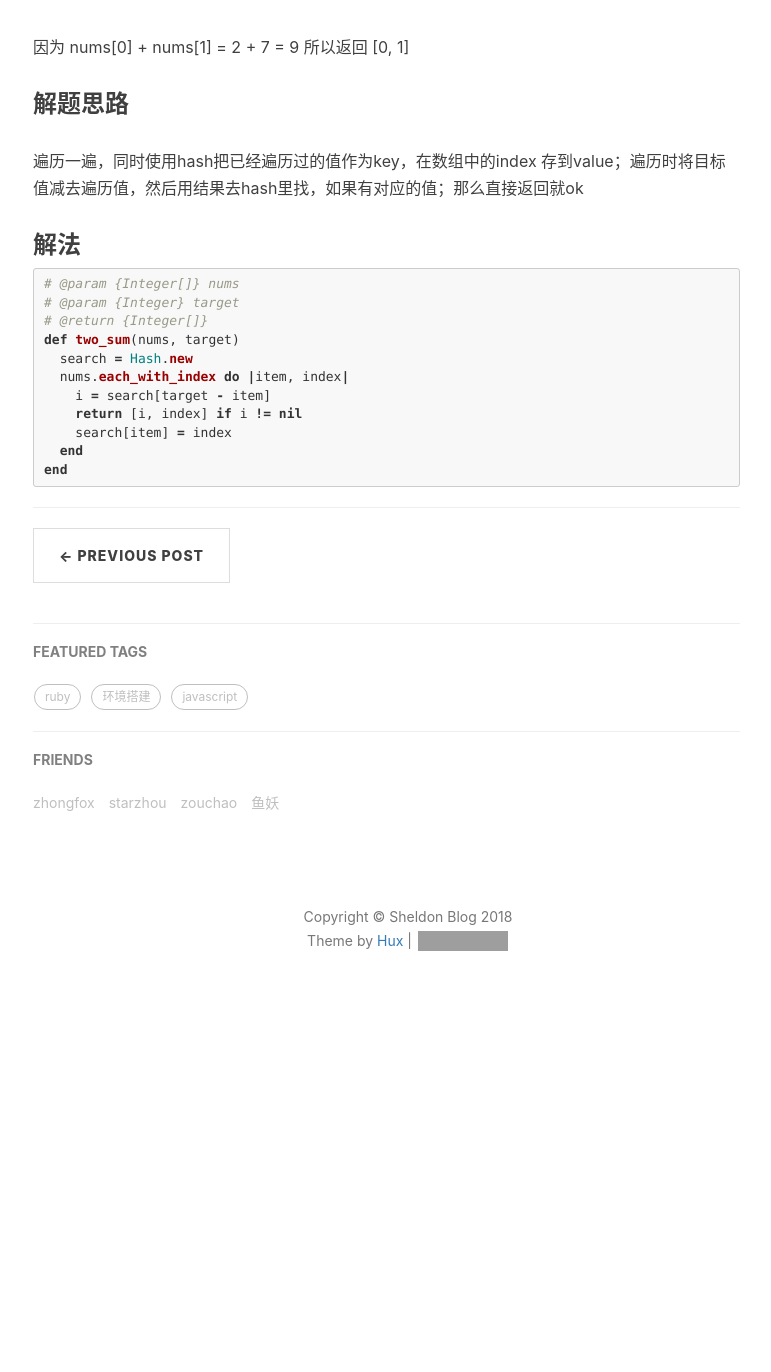
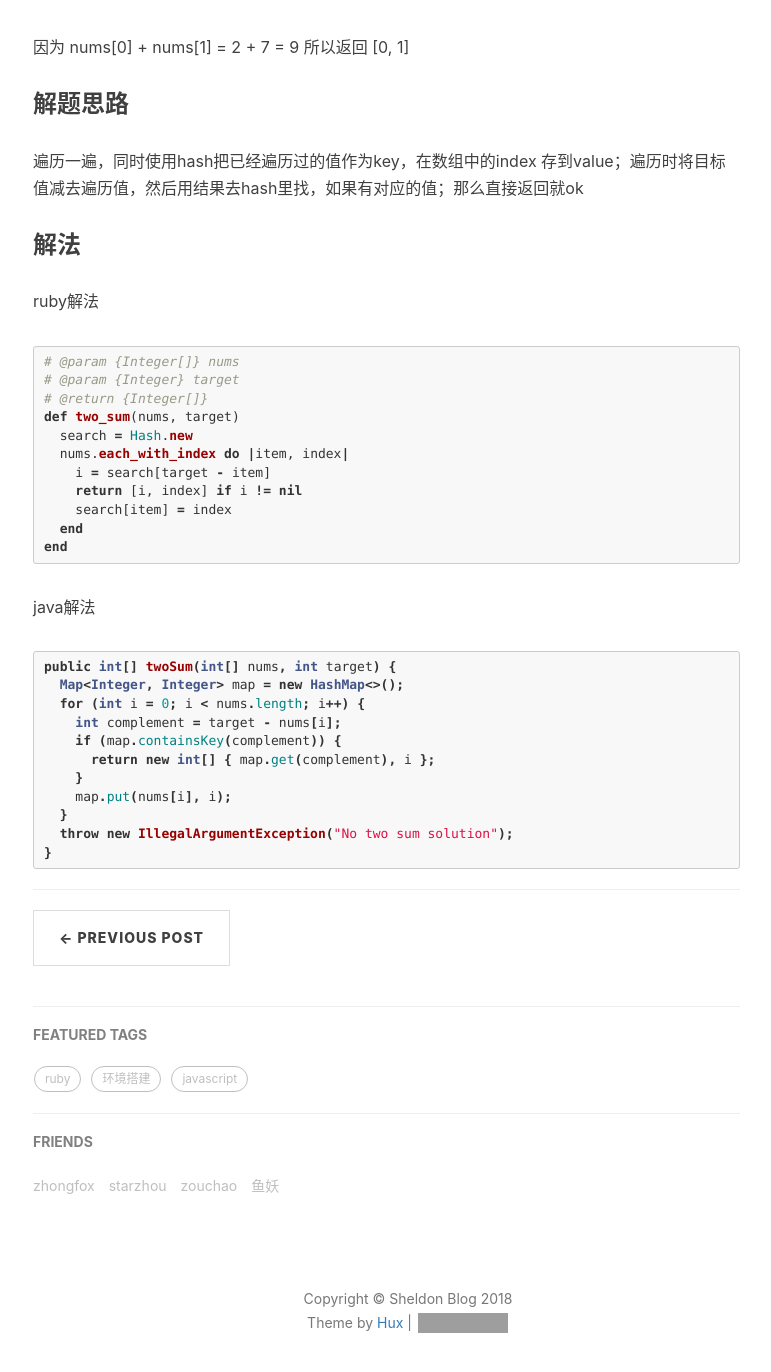
Before and after one commit to chenxiaotao/chenxiaotao.github.com, a Jekyll site: the page built from _posts/2018-11-01-leetcode-1.markdown, in a window 1280 px wide and 1400 px high, scrolled down 879 px. Shown: the top 1372 px of the window, without its empty margins (232-1003 px from the left). Built offline with Jekyll 4.4.1, drawn with Linux system fonts in a browser that asks for light colours; nearby versions of some CDN libraries; comment, search, counter and statistics services are not loaded; before the commit the page ends 1897 px from its top, so only the background shows below that; grey boxes are pictures that could not be loaded.

Commit message:
add java solution

````diff
--- a/_posts/2018-11-01-leetcode-1.markdown
+++ b/_posts/2018-11-01-leetcode-1.markdown
@@ -32,6 +32,8 @@ return [0, 1].
 
 ### 解法
 
+ruby解法
+
 ```ruby
 # @param {Integer[]} nums
 # @param {Integer} target
@@ -45,3 +47,18 @@ def two_sum(nums, target)
   end
 end
 ```
+java解法
+
+```java
+public int[] twoSum(int[] nums, int target) {
+  Map<Integer, Integer> map = new HashMap<>();
+  for (int i = 0; i < nums.length; i++) {
+    int complement = target - nums[i];
+    if (map.containsKey(complement)) {
+      return new int[] { map.get(complement), i };
+    }
+    map.put(nums[i], i);
+  }
+  throw new IllegalArgumentException("No two sum solution");
+}
+```
````
